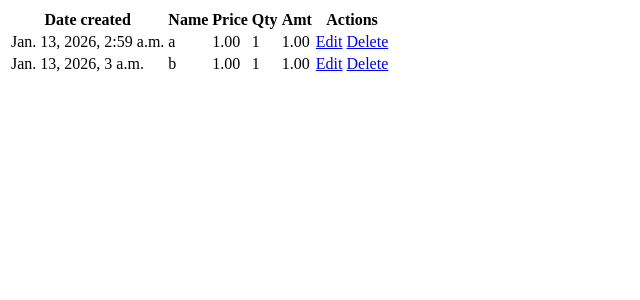
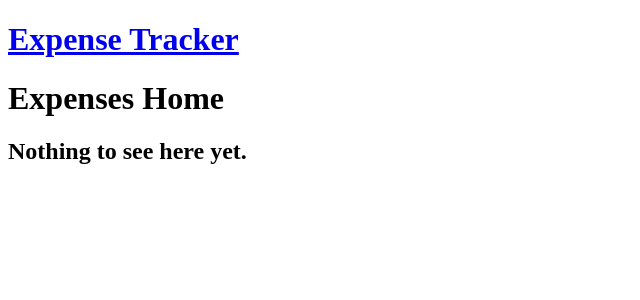
Before and after one commit to beelders-dev/personal-finance, a Django app: page /expenses/ in a window 1280 px wide. Shown: the top 300 px of the page, without its empty margins (0-640 px from the left). Run offline with Django 5.2, Linux system fonts and the light colour scheme; data comes from the database, SQL or seed files in the repository; both versions use the stored data as it was after the commit.

Commit message:
fix path design for home

```diff
--- /dev/null
+++ b/expenses/templates/expenses/base.html
@@ -0,0 +1,14 @@
+<!DOCTYPE html>
+<html lang="en">
+  <head>
+    <meta charset="UTF-8" />
+    <meta name="viewport" content="width=device-width, initial-scale=1.0" />
+    <title>Document</title>
+  </head>
+  <body>
+    <header>
+      <h1><a href="{% url 'expenses:ledgers' %}">Expense Tracker</a></h1>
+    </header>
+    <main>{% block content %} {% endblock %}</main>
+  </body>
+</html>
--- a/expenses/templates/expenses/expenseitem_form.html
+++ b/expenses/templates/expenses/expenseitem_form.html
@@ -1,6 +1,8 @@
+{% extends 'expenses/base.html' %} {% block content %}
 <form action="" method="post">
   {% csrf_token %} {{ form.as_p }}
   <input type="submit" value="Add" />
 
   {% include 'expenses/partials/cancel.html' %}
 </form>
+{% endblock %}
--- a/expenses/templates/expenses/expenseitem_list.html
+++ b/expenses/templates/expenses/expenseitem_table.html
@@ -1,3 +1,4 @@
+{% block content %}
 <table>
   <thead>
     <tr>
@@ -18,8 +19,12 @@
       <td>{{ item.qty }}</td>
       <td>{{ item.total }}</td>
       <td>
-        <a href="{% url 'expenses:expense_update' ledger.id item.id %}">Edit</a>
-        <a href="{% url 'expenses:expense_delete' ledger.id item.id %}"
+        <a
+          href="{% url 'expenses:expense_update' ledger_id=item.ledger.id pk=item.id %}"
+          >Edit</a
+        >
+        <a
+          href="{% url 'expenses:expense_delete' ledger_id=item.ledger.id pk=item.id %}"
           >Delete</a
         >
       </td>
@@ -27,3 +32,4 @@
     {% endfor %}
   </tbody>
 </table>
+{% endblock %}
--- /dev/null
+++ b/expenses/templates/expenses/expenses_home.html
@@ -0,0 +1,6 @@
+{% extends 'expenses/base.html' %} {% block content %}
+
+<h1>Expenses Home</h1>
+<h2>Nothing to see here yet.</h2>
+
+{% endblock %}
--- a/expenses/templates/expenses/ledger_form.html
+++ b/expenses/templates/expenses/ledger_form.html
@@ -1,5 +1,7 @@
+{% extends 'expenses/base.html' %} {% block content %}
 <form action="" method="post">
   {% csrf_token %} {{ form }}
   <input type="submit" value="Add" />
   {% include 'expenses/partials/cancel.html' %}
 </form>
+{% endblock %}
--- a/expenses/templates/expenses/ledger_list.html
+++ b/expenses/templates/expenses/ledger_list.html
@@ -1,3 +1,4 @@
+{% extends 'expenses/base.html' %} {% block content %}
 <ol>
   {% for item in ledger_list %}
 
@@ -9,3 +10,5 @@
 
   {% endfor %}
 </ol>
+
+{% endblock %}
--- a/expenses/templates/expenses/partials/cancel.html
+++ b/expenses/templates/expenses/partials/cancel.html
@@ -1 +1,2 @@
+<!-- Cancel button back to the Ledger -->
 <a href="{% url 'expenses:ledger_detail' ledger.id %}">Cancel</a>
--- a/expenses/urls.py
+++ b/expenses/urls.py
@@ -1,17 +1,18 @@
 from django.urls import path
 from .views import (
-    Expenses,
+    ExpenseHomeView,
     LedgerCreateView,
     Ledgers,
     LedgerDetailView,
     ExpenseCreateView,
     ExpenseUpdateView,
+    ExpenseDeleteView,
 )
 
 app_name = "expenses"
 
 urlpatterns = [
-    path("", Expenses.as_view(), name="home"),
+    path("", ExpenseHomeView.as_view(), name="home"),
     path(
         "ledgers/<int:ledger_id>/items/add",
         ExpenseCreateView.as_view(),
@@ -24,7 +25,7 @@ urlpatterns = [
     ),
     path(
         "ledgers/<int:ledger_id>/items/<int:pk>/delete",
-        ExpenseUpdateView.as_view(),
+        ExpenseDeleteView.as_view(),
         name="expense_delete",
     ),
     path("ledgers/", Ledgers.as_view(), name="ledgers"),
--- a/expenses/views.py
+++ b/expenses/views.py
@@ -40,8 +40,9 @@ class LedgerCreateView(CreateView):
         )
 
 
-class Expenses(ListView):
+class ExpenseHomeView(ListView):
     model = ExpenseItem
+    template_name = "expenses/expenses_home.html"
 
 
 class ExpenseCreateView(CreateView):
@@ -82,9 +83,8 @@ class ExpenseUpdateView(UpdateView):
         )
 
 
-class ExpenseDelete(DeleteView):
+class ExpenseDeleteView(DeleteView):
     model = ExpenseItem
-
     pk_url_kwarg = "pk"
 
     def get_context_data(self, **kwargs):
```
Also changed, not shown: expenses/templates/expenses/expense_confirm_delete.html (deleted, +0 -7 lines), expenses/templates/expenses/expenseitem_confirm_delete.html (added, +29 -0 lines), expenses/templates/expenses/ledger_detail.html (+5 -3 lines), db.sqlite3.
